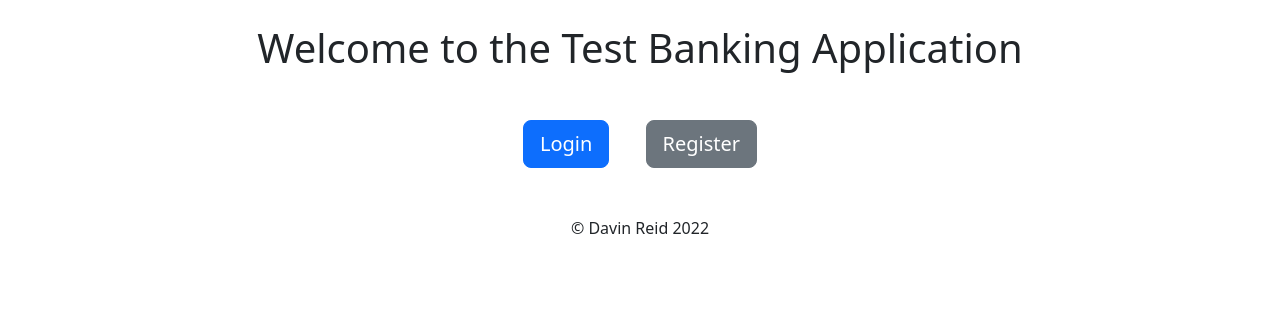
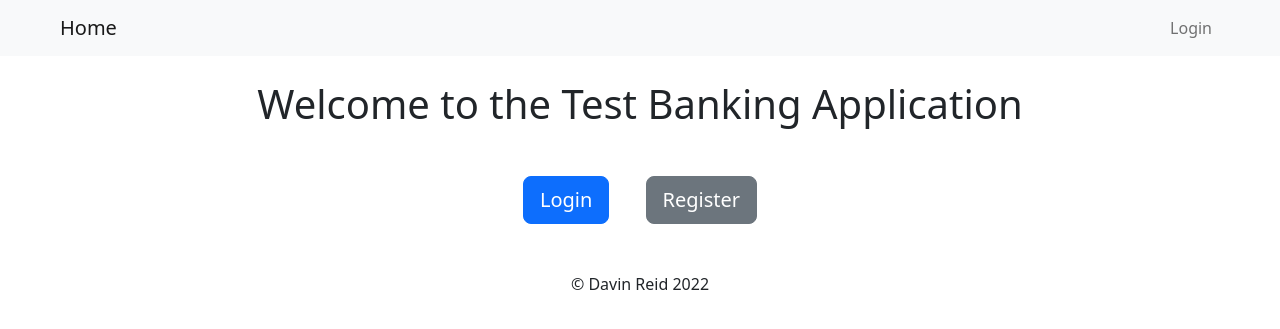
Before and after one commit to DavTheDev20/py-banking-application, a Flask app: page / in a window 1280 px wide. Shown: the top 329 px of the page. Run offline with Flask 2, Linux system fonts and the light colour scheme.

Commit message:
Add navbar and logic to show and hide certain anchor tags based on if user is logged in

```diff
--- a/server.py
+++ b/server.py
@@ -65,7 +65,7 @@ def main(token):
     token_data = jwt.decode(token, JWT_SECRET, "HS256")
     user_data = {
         "username": token_data["username"], "email": token_data["email"]}
-    return render_template('main.html', curr_date=current_date, title=f"Welcome {user_data['email'].upper()}", user_data=user_data)
+    return render_template('main.html', curr_date=current_date, title=f"Welcome {user_data['username'].upper()}", user_data=user_data)
 
 
 @app.route('/api/register', methods=["POST"])
--- a/static/index.js
+++ b/static/index.js
@@ -76,9 +76,17 @@ function handleLogin() {
 function checkIfLoggedIn() {
   const homeButtons = document.getElementById('homeButtons');
   const logoutButton = document.getElementById('logoutButton');
+  const loggedInButtons = document.querySelector('.loggedInButtons');
+  const notLoggedInButtons = document.getElementById('notLoggedInButtons');
   if (Cookies.get('token')) {
-    homeButtons.style.display = 'none';
-    logoutButton.style.display = 'block';
+    notLoggedInButtons.style.display = 'none';
+    loggedInButtons.style.display = 'flex';
+    if (homeButtons) {
+      homeButtons.style.display = 'none';
+    }
+    if (logoutButton) {
+      logoutButton.style.display = 'block';
+    }
   }
 }
 
@@ -88,5 +96,5 @@ window.onload = () => {
 
 function logoutUser() {
   Cookies.remove('token');
-  window.location.reload();
+  window.location.replace('/');
 }
--- a/templates/base.html
+++ b/templates/base.html
@@ -15,6 +15,19 @@
     <title>{{title}}</title>
   </head>
   <body>
+    <nav class="navbar navbar-expand-lg bg-light">
+      <div class="container-fluid">
+        <a href="/" class="navbar-brand ms-5">Home</a>
+        <div class="navbar-nav me-5" id="notLoggedInButtons">
+          <a href="/login" class="nav-link">Login</a>
+        </div>
+          <div class="navbar-nav me-5 loggedInButtons" style="display: none;">
+            <a href="/main" class="nav-link">Profile</a>
+            <a href="#" class="nav-link" onclick="logoutUser()">Logout</a>
+          </div>
+        </div>
+      </div>
+    </nav>
     {% block content %}{% endblock %}
     <footer class="text-center mt-5">© Davin Reid {{curr_date}}</footer>
     <!-- JavaScript Bundle with Popper -->
```
